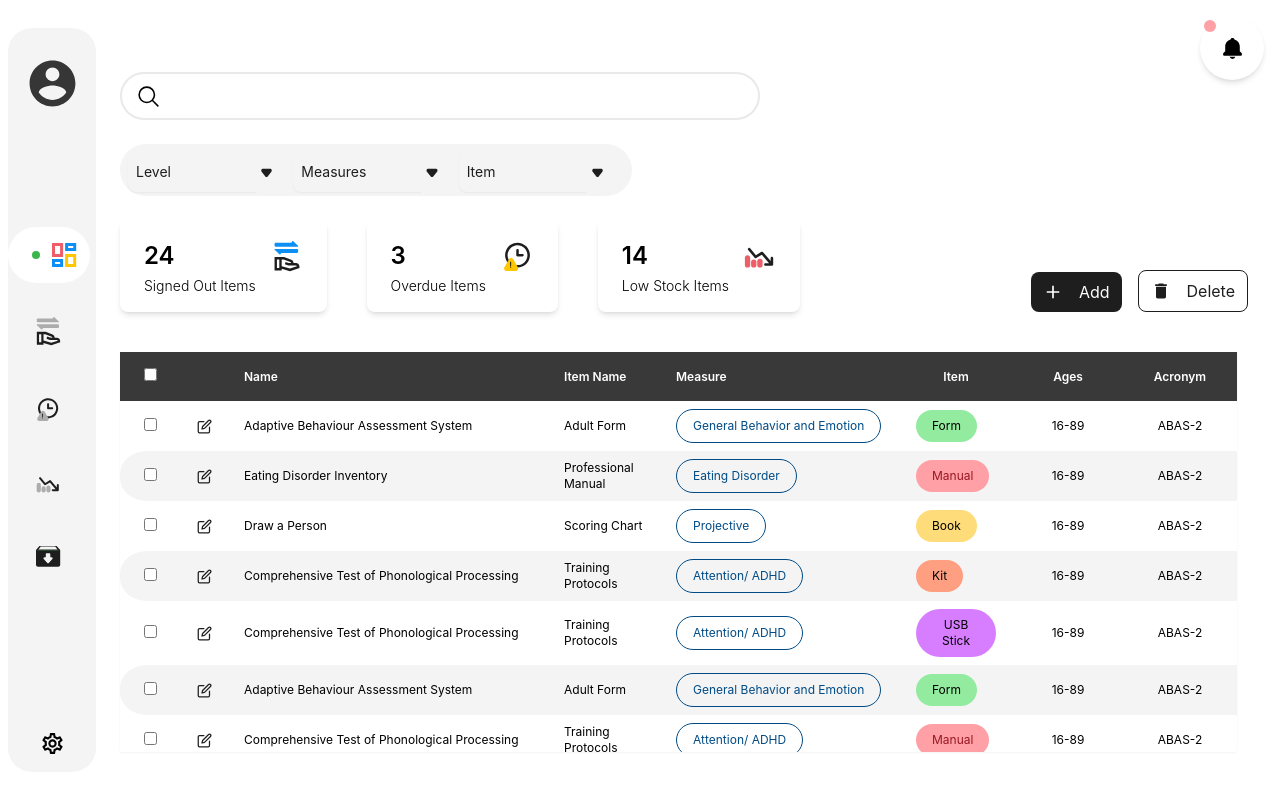
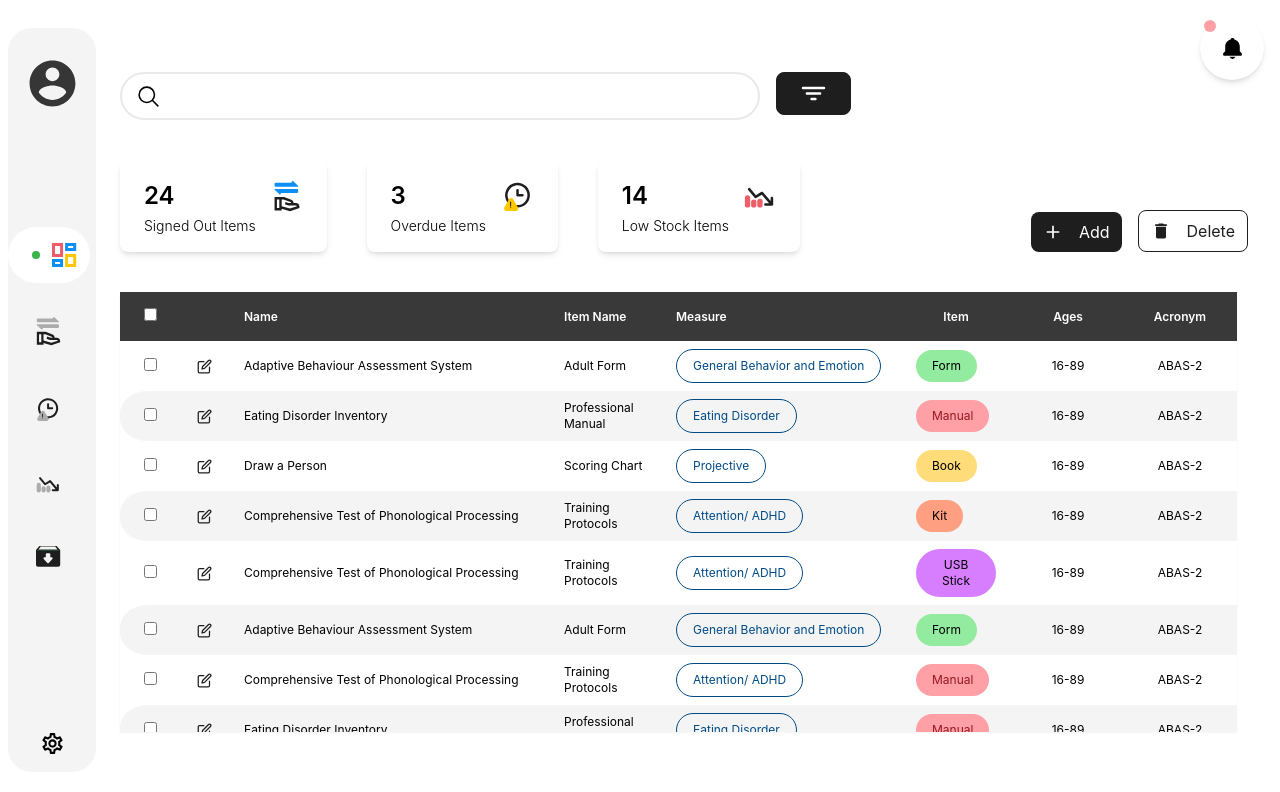
Before and after one commit to queens-psyc-clinic/app, a React (Create React App) app in the folder client/: page /admin in a window 1280 px wide. Shown: the top 792 px of the page. Built offline with nearby package versions, Linux system fonts and the light colour scheme.

Commit message:
starting new filter

```diff
--- a/client/src/components/DropDown.tsx
+++ b/client/src/components/DropDown.tsx
@@ -7,6 +7,7 @@ interface DropdownProps {
   important?: boolean;
   type?: string;
   options: string[];
+  onChange?: Function;
 }
 
 const Dropdown: React.FC<DropdownProps> = ({
@@ -14,6 +15,7 @@ const Dropdown: React.FC<DropdownProps> = ({
   label = "",
   important = false,
   type = "text",
+  onChange,
   options,
 }: DropdownProps) => {
   const [showDropdown, setShowDropdown] = useState(false);
@@ -30,7 +32,7 @@ const Dropdown: React.FC<DropdownProps> = ({
   };
 
   const handleContainerClick = () => {
-    setShowDropdown(true);
+    setShowDropdown(!showDropdown);
   };
 
   useEffect(() => {
@@ -68,6 +70,7 @@ const Dropdown: React.FC<DropdownProps> = ({
             name="inputText"
             id="inputText"
             value={selectedOption}
+            onChange={(e) => (onChange ? onChange(e) : null)}
             readOnly
             className="block w-full pl-2 rounded-tl-lg rounded-bl-lg pr-4 bg-gray-100 border-0 py-2 text-black placeholder:text-black focus:ring-3 focus:ring-inset focus:ring-gray-200 sm:text-sm sm:leading-6 shadow-sm cursor-pointer"
             placeholder={placeholder}
@@ -80,7 +83,7 @@ const Dropdown: React.FC<DropdownProps> = ({
           </button>
         </div>
         {showDropdown && (
-          <div className="absolute z-10 mt-1 w-40 rounded-md bg-white shadow-lg max-h-40 overflow-y-auto">
+          <div className="absolute z-20 mt-1 w-40 rounded-md bg-white shadow-lg max-h-40 overflow-y-auto">
             {options.map((option, index) => (
               <button
                 key={index}
--- /dev/null
+++ b/client/src/components/Filter2.tsx
@@ -0,0 +1,72 @@
+import { useState } from "react";
+import { IoFilter } from "react-icons/io5";
+import Dropdown from "./DropDown";
+import {
+  ItemType,
+  ItemTypeOptions,
+  LevelOfUse,
+  Measure,
+} from "../models/libraryItem";
+
+const Filter2 = () => {
+  const [isOpen, setIsOpen] = useState(false);
+  const [filters, setFilters] = useState<{
+    measure?: Measure;
+    item?: ItemType;
+    level?: LevelOfUse;
+  }>({});
+  const handleApply = (e: Event) => {
+    console.log(e.target);
+  };
+  return (
+    <div>
+      <button
+        onClick={() => setIsOpen(!isOpen)}
+        className="flex justify-center items-center
+         px-6 py-2 text-white bg-black hover:bg-[#393939] font-semibold cursor-pointer text-black border border-black rounded-lg flex"
+      >
+        <i>
+          <IoFilter size={25} />
+        </i>
+      </button>
+      {isOpen && (
+        <div className="fixed z-40 inset-0 flex items-center justify-center bg-black bg-opacity-50 p-10">
+          <div className="bg-white px-8 py-4 rounded">
+            <h1 className="text-2xl">Filter</h1>
+            <hr></hr>
+            <section className="flex space-x-4 mt-4">
+              <Dropdown
+                placeholder=""
+                label="Level of Use"
+                options={Object.values(LevelOfUse)}
+                onChange={handleApply}
+              />
+              <Dropdown
+                placeholder=""
+                label="Measure"
+                options={Object.values(Measure)}
+              />
+              <Dropdown placeholder="" label="Item" options={ItemTypeOptions} />
+            </section>
+            <section className="flex space-x-4 mt-8">
+              <button
+                className="flex justify-center items-center
+         px-6 py-2 text-black bg-white hover:bg-[#393939] font-semibold cursor-pointer text-black border border-black rounded-lg flex"
+              >
+                Cancel
+              </button>
+              <button
+                className="flex justify-center items-center
+         px-6 py-2 text-white bg-black hover:bg-[#393939] font-semibold cursor-pointer text-black border border-black rounded-lg flex"
+              >
+                Apply
+              </button>
+            </section>
+          </div>
+        </div>
+      )}
+    </div>
+  );
+};
+
+export default Filter2;
--- a/client/src/components/Modal.tsx
+++ b/client/src/components/Modal.tsx
@@ -17,7 +17,6 @@ interface ModalProps {
 }
 
 const measureOptions = Object.values(Measure).map((value) => value as string);
-console.log(measureOptions);
 const levelOptions = Object.values(LevelOfUse).map((value) => value as string);
 const LocationOptions = Object.values(Location).map((value) => value as string);
 
--- a/client/src/pages/Dashboard.tsx
+++ b/client/src/pages/Dashboard.tsx
@@ -16,6 +16,7 @@ import Card from "../components/Card";
 import cardSampleData, { CardData } from "../models/cardSampleData";
 import Modal from "../components/Modal";
 import CardsModal from "../components/CardsModal";
+import Filter2 from "../components/Filter2";
 
 const Dashboard = (props: { userRole: Role }) => {
   const [selectedRows, setSelectedRows] = useState<string[]>([]);
@@ -38,7 +39,7 @@ const Dashboard = (props: { userRole: Role }) => {
     /*
   Fetch real data from backend, preprocess using services if needed, and then set it to the data useState above
    */
-    console.log(data);
+    // console.log(data);
   }, [data]);
 
   const deleteSelectedRows = () => {
@@ -53,9 +54,9 @@ const Dashboard = (props: { userRole: Role }) => {
           Queen’s Psychology Clinic Test Library
         </h1>
       )}
-      <section className="mt-6 space-y-6 mb-6">
+      <section className="mt-6 flex align-center space-x-4 mb-10">
         <SearchBar />
-        <Filter />
+        <Filter2 />
       </section>
 
       {/* ADMIN DASHBOARD */}
--- a/client/src/utils/urlUtils.ts
+++ b/client/src/utils/urlUtils.ts
@@ -3,7 +3,6 @@ import { Pages } from "../models/Pages";
 export function getCurrentPageFromUrl(relativeUrl: string): Pages {
   const subdirectories = relativeUrl.split("/");
   const page = subdirectories[subdirectories.length - 1];
-  console.log(page);
   switch (page) {
     case "signed-out":
       return Pages.signedOut;
```
